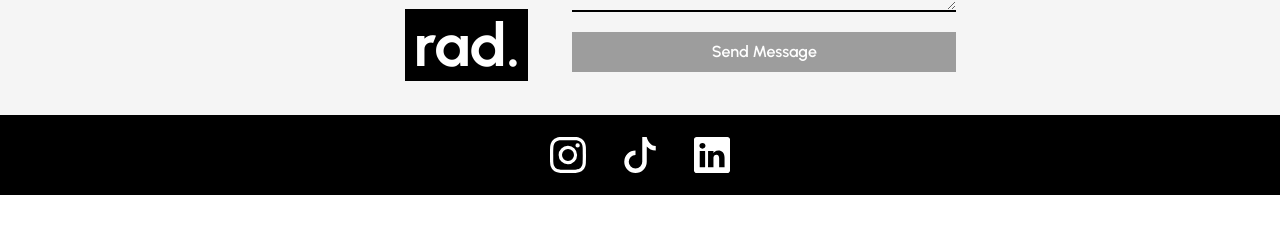
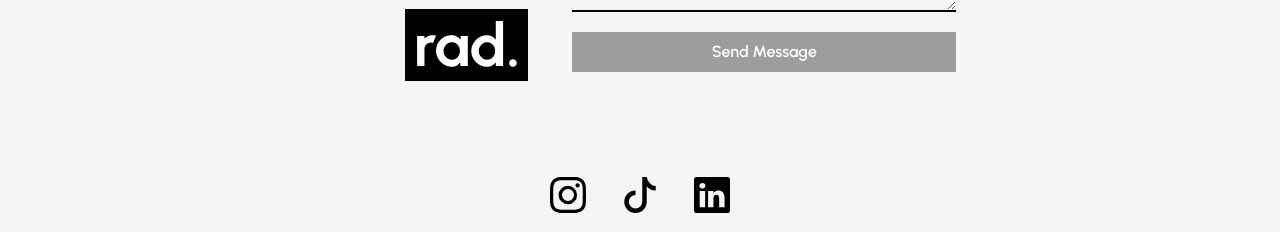
Before and after one commit to voi-jankowski/nakedeye, a React (Vite) app: page / in a window 1280 px wide. Shown: the part 1694-1926 px from the top of the page. Before the commit the page ends 1889 px from the top, so only its background shows below. Built offline with nearby package versions, Linux system fonts and the light colour scheme; a web font is replaced by a local one.

Commit message:
Changed the Header from fixed to absolute. Changed the colors of the Footer.

```diff
--- a/src/components/Footer.tsx
+++ b/src/components/Footer.tsx
@@ -4,7 +4,7 @@ import { BsLinkedin, BsInstagram, BsTiktok } from "react-icons/bs";
 
 const Footer = () => {
   return (
-    <Box as="footer" py={4} bg="black" color="indigo">
+    <Box as="footer" mt={10} py={4} bg="ofwhite" color="indigo">
       <HStack justify="center" spacing={6}>
         <IconButton
           as="a"
@@ -15,7 +15,7 @@ const Footer = () => {
           fontSize="4xl"
           icon={<BsInstagram />}
           _hover={{ transform: "scale(1.2)" }}
-          color="white"
+          color="black"
         />
         <IconButton
           as="a"
@@ -26,7 +26,7 @@ const Footer = () => {
           fontSize="4xl"
           icon={<BsTiktok />}
           _hover={{ transform: "scale(1.2)" }}
-          color="white"
+          color="black"
         />
         <IconButton
           as="a"
@@ -37,7 +37,7 @@ const Footer = () => {
           fontSize="4xl"
           icon={<BsLinkedin />}
           _hover={{ transform: "scale(1.2)" }}
-          color="white"
+          color="black"
         />
       </HStack>
     </Box>
--- a/src/components/Header.tsx
+++ b/src/components/Header.tsx
@@ -23,7 +23,7 @@ const Header = () => {
   return (
     <Flex
       as="header"
-      position="fixed"
+      position="absolute"
       h={{ base: 28, sm: 32, md: 40, lg: 48, xl: 48, "2xl": 52 }}
       top="0"
       left="0"
--- a/src/components/Home.tsx
+++ b/src/components/Home.tsx
@@ -21,7 +21,7 @@ const Home = () => (
         height="100%"
         objectFit="cover"
       >
-        <source src="public/assets/videos/Temp_Video_2.mp4" type="video/mp4" />
+        <source src="public/assets/videos/Temp_Video_4.mp4" type="video/mp4" />
         Your browser does not support the video tag.
       </Box>
       <Box
```
